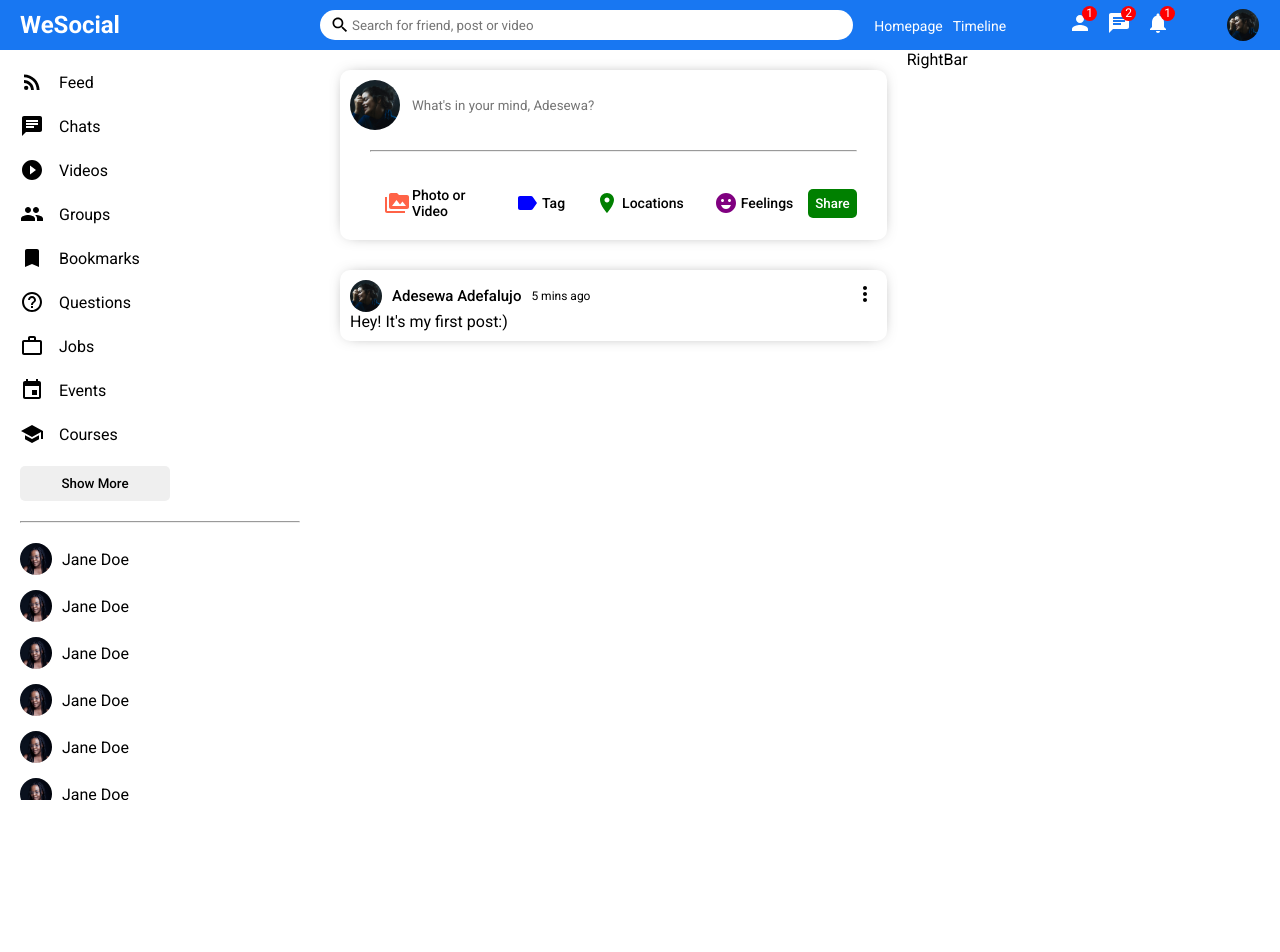
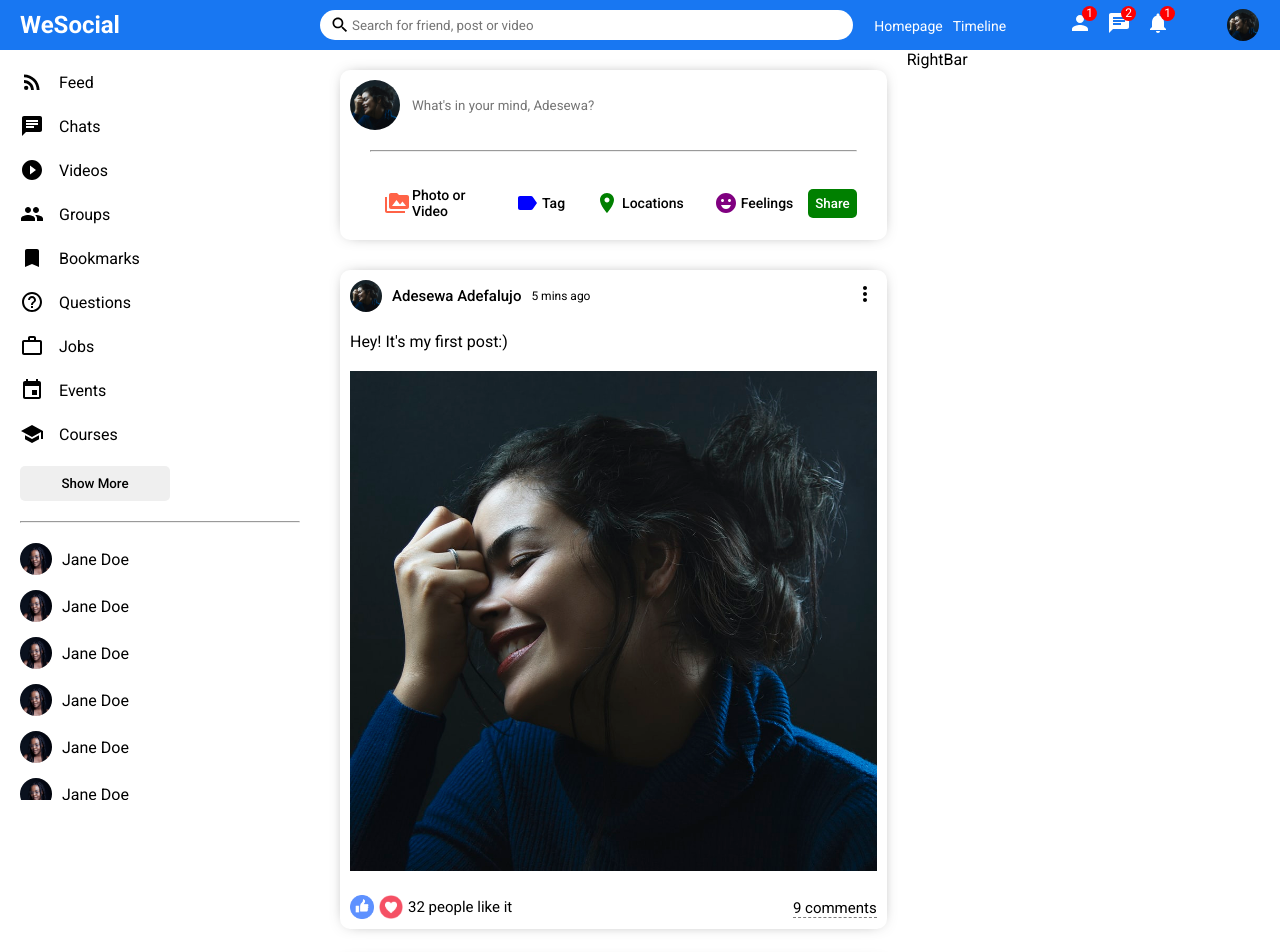
Before and after one commit to Shewardelujo/WeSocial, a React (Create React App) app: page / in a window 1280 px wide. Shown: the top 952 px of the page. Before the commit the page ends 800 px from the top, so only its background shows below. Built offline with nearby package versions, Linux system fonts and the light colour scheme.

Commit message:
Updated postBottomBottom

```diff
--- a/src/components/feed/Feed.js
+++ b/src/components/feed/Feed.js
@@ -9,6 +9,10 @@ const Feed = () => {
       <div className="feedWrapper">
         <Share />
         <Post />
+        <Post />
+        <Post />
+        <Post />
+        <Post />
       </div>
     </div>
   );
--- a/src/components/post/Post.js
+++ b/src/components/post/Post.js
@@ -22,11 +22,17 @@ const Post = () => {
         </div>
         <div className="postCenter">
           <span className="postText">Hey! It's my first post:)</span>
-          {/* <img className="postImg" src="./assets/person/1.jpg" alt="" /> */}
+          <img className="postImg" src="./assets/person/1.jpg" alt="" />
         </div>
         <div className="postBottom">
-          <div className="postBottomLeft"></div>
-          <div className="postBottomRight"></div>
+          <div className="postBottomLeft">
+            <img className="likeIcon" src="./assets/post/like.png" alt="" />
+            <img className="likeIcon" src="./assets/post/heart.png" alt="" />
+            <span className="postLikeCounter">32 people like it</span>
+          </div>
+          <div className="postBottomRight">
+            <span className="postCommentText">9 comments</span>
+          </div>
         </div>
       </div>
     </div>
--- a/src/components/post/post.css
+++ b/src/components/post/post.css
@@ -31,3 +31,35 @@
 .postDate {
   font-size: 12px;
 }
+.postCenter {
+  margin: 20px 0;
+}
+.postImg {
+  margin-top: 20px;
+  width: 100%;
+  max-height: 500px;
+  object-fit: cover;
+}
+.postBottom {
+  display: flex;
+  align-items: center;
+  justify-content: space-between;
+}
+.postBottomLeft {
+  display: flex;
+  align-items: center;
+}
+.likeIcon {
+  width: 24px;
+  height: 24px;
+  margin-right: 5px;
+  cursor: pointer;
+}
+.postLikeCounter {
+  font-size: 15px;
+}
+.postCommentText {
+  cursor: pointer;
+  border-bottom: 1px dashed grey;
+  font-size: 15px;
+}
```
Also changed, not shown: public/assets/post/heart.png (added), public/assets/post/like.png (added).
